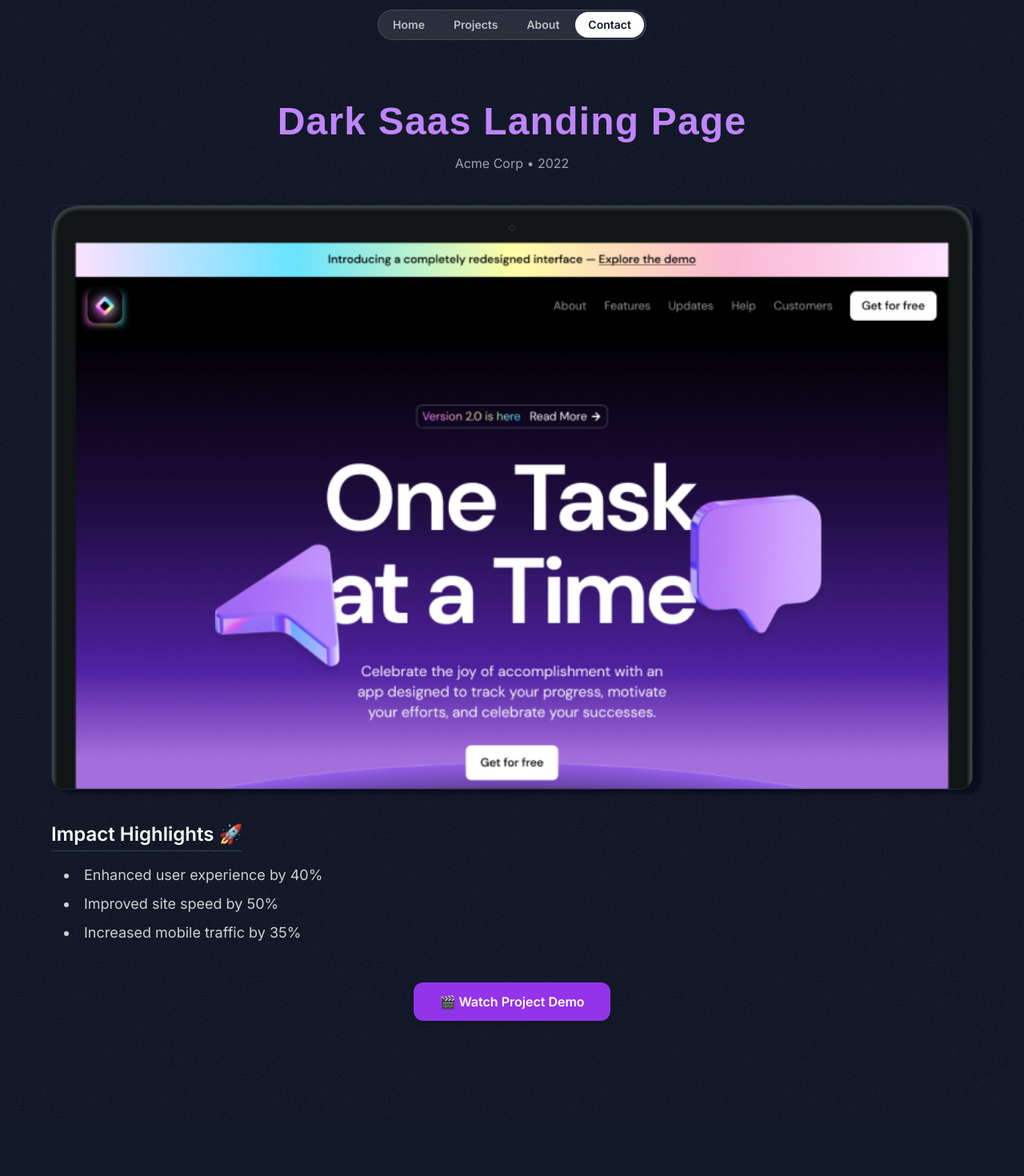
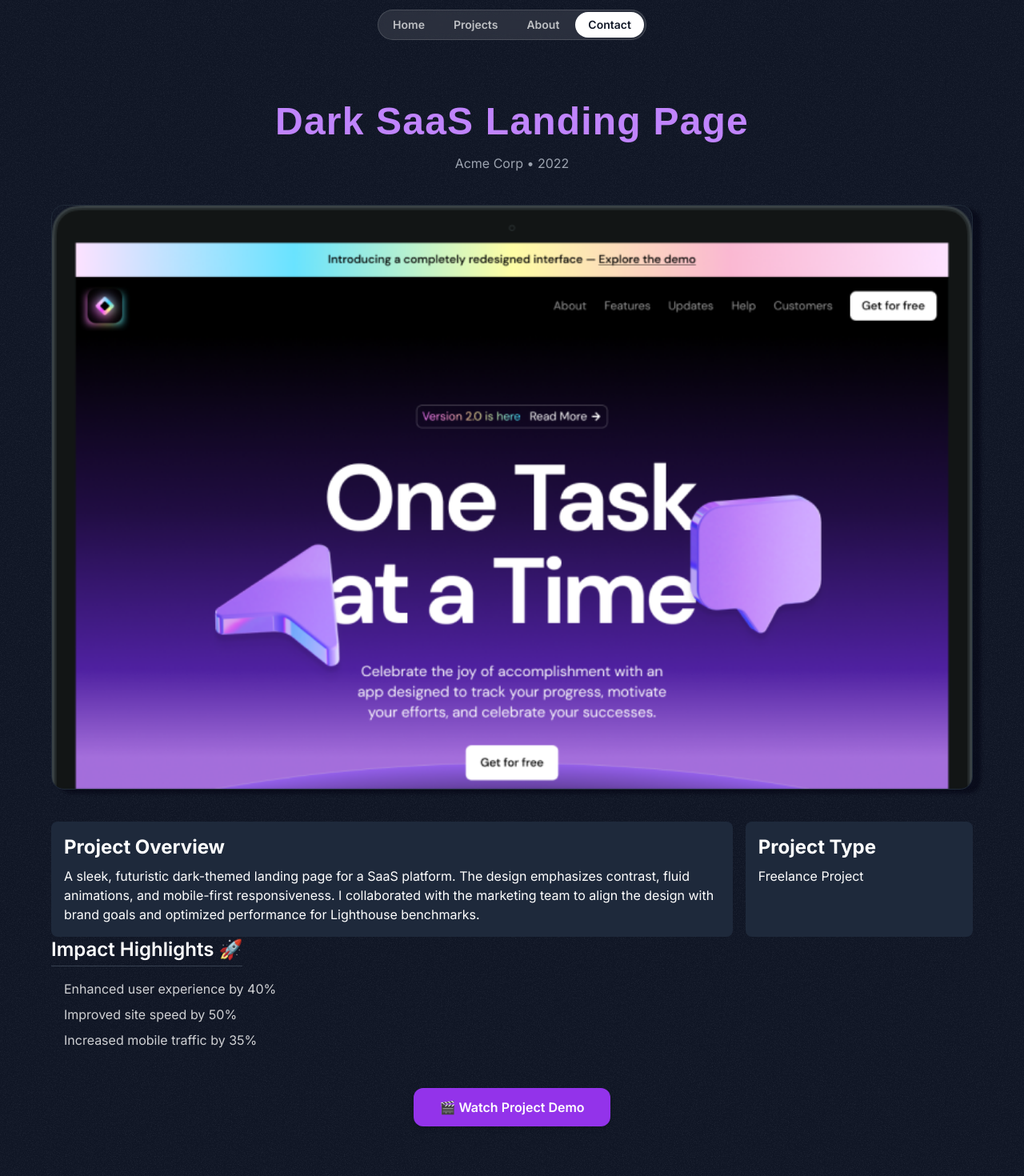
Before and after one commit to sam-sudar/my-portfolio, a Next.js app: page /projects/1 in a window 1280 px wide. Shown: the top 1470 px of the page at 80% size. Before the commit the page ends 1404 px from the top, so only its background shows below. Built offline with nearby package versions, Linux system fonts and the light colour scheme; a web font is replaced by a local one.

Commit message:
Progress - 1

```diff
--- a/src/app/projects/[slug]/page.tsx
+++ b/src/app/projects/[slug]/page.tsx
@@ -54,15 +54,26 @@ export default function ProjectPage({ params }: Props) {
           </div>
 
           {/* Results */}
+          <div className="flex gap-4">
+            <div className="w-[75%] bg-slate-800 p-4 rounded-lg">
+              <h1 className="text-2xl font-bold mb-2">Project Overview</h1>
+              <p className="text-md">{project.overview}</p>
+            </div>
+            <div className="w-[25%] bg-slate-800 p-4 rounded-lg">
+              <h1 className="text-2xl font-bold mb-2">Project Type</h1>
+              <p className="text-md">{project.projectType}</p>
+            </div>
+          </div>
           <div className="mb-12">
             <h2 className="text-xl md:text-2xl text-white font-semibold mb-4 border-b border-gray-700 inline-block pb-1">
               Impact Highlights 🚀
             </h2>
             <ul className="list-disc list-inside space-y-2 text-white/80 pl-4">
               {project.results.map((result: any, index: number) => (
-                <li key={index} className="text-base md:text-lg">
-                  {result.title}
-                </li>
+                // <li key={index} className="text-base md:text-lg">
+                //   {result.title}
+                // </li>
+                <div>{result.title}</div>
               ))}
             </ul>
           </div>
--- a/src/data/ProjectsData.js
+++ b/src/data/ProjectsData.js
@@ -7,7 +7,25 @@ const portfolioProjects = [
     id: 1,
     company: "Acme Corp",
     year: "2022",
-    title: "Dark Saas Landing Page",
+    title: "Dark SaaS Landing Page",
+    overview: `
+      A sleek, futuristic dark-themed landing page for a SaaS platform.
+      The design emphasizes contrast, fluid animations, and mobile-first responsiveness.
+      I collaborated with the marketing team to align the design with brand goals and optimized performance for Lighthouse benchmarks.
+    `,
+    projectType: "Freelance Project",
+    responsibilities: [
+      "Created pixel-perfect, responsive design",
+      "Implemented dark mode system-wide",
+      "Integrated animations for hero and CTA sections",
+      "SEO optimization and accessibility improvements",
+    ],
+    techStack: {
+      frontend: ["Next.js", "TypeScript", "Tailwind CSS"],
+      animations: ["Framer Motion"],
+      deployment: ["Vercel"],
+      tools: ["Figma", "GitHub", "Lighthouse"],
+    },
     results: [
       { title: "Enhanced user experience by 40%" },
       { title: "Improved site speed by 50%" },
@@ -20,7 +38,25 @@ const portfolioProjects = [
     id: 2,
     company: "Innovative Co",
     year: "2021",
-    title: "Light Saas Landing Page",
+    title: "Light SaaS Landing Page",
+    overview: `
+      A minimalist and performance-focused landing page for a B2B SaaS product.
+      The project focused on clean layouts, intuitive navigation, and subtle micro-interactions.
+      This was a solo project built from scratch to deployment, targeting early-stage businesses.
+    `,
+    projectType: "Personal Project",
+    responsibilities: [
+      "Developed responsive layout using utility-first CSS",
+      "Built reusable components for rapid prototyping",
+      "Integrated hero section animation and smooth scroll effects",
+      "Optimized image loading with Next.js image component",
+    ],
+    techStack: {
+      frontend: ["Next.js", "TypeScript", "Tailwind CSS"],
+      animations: ["GSAP"],
+      deployment: ["Netlify"],
+      tools: ["Figma", "Photoshop", "Git"],
+    },
     results: [
       { title: "Boosted sales by 20%" },
       { title: "Expanded customer reach by 35%" },
@@ -34,10 +70,29 @@ const portfolioProjects = [
     company: "Quantum Dynamics",
     year: "2023",
     title: "AI Startup Landing Page",
+    overview: `
+      A modern landing page built for a deep tech AI startup with a sci-fi inspired interface.
+      This project focused on crafting a visionary aesthetic using soft glowing UI, asymmetric layouts, and engaging scroll animations.
+      It highlighted key product features and case studies using data-driven storytelling.
+    `,
+    projectType: "Collaborative Hackathon Project",
+    responsibilities: [
+      "Designed a futuristic interface with tech-themed aesthetics",
+      "Implemented animated sections triggered by scroll",
+      "Built modular components with Tailwind for reusability",
+      "Integrated YouTube and Calendly APIs for demos and scheduling",
+    ],
+    techStack: {
+      frontend: ["Next.js", "TypeScript", "Tailwind CSS"],
+      backend: ["Node.js", "Express"],
+      animations: ["Framer Motion", "Locomotive Scroll"],
+      deployment: ["Vercel"],
+      tools: ["Whimsical", "Figma", "Postman"],
+    },
     results: [
-      { title: "Enhanced user experience by 40%" },
-      { title: "Improved site speed by 50%" },
-      { title: "Increased mobile traffic by 35%" },
+      { title: "Enhanced user engagement with interactive UI" },
+      { title: "Reduced bounce rate by 60%" },
+      { title: "Won 2nd place in Startup Hack 2023" },
     ],
     link: "https://youtu.be/Z7I5uSRHMHg",
     image: aiStartupLandingPage,
```
